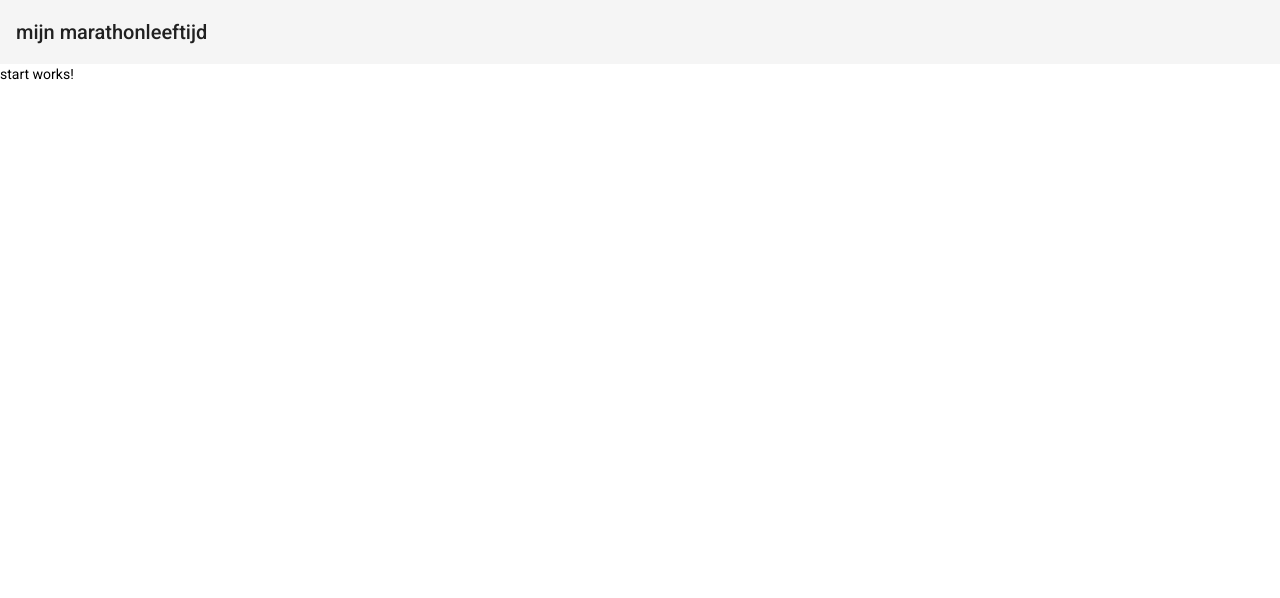
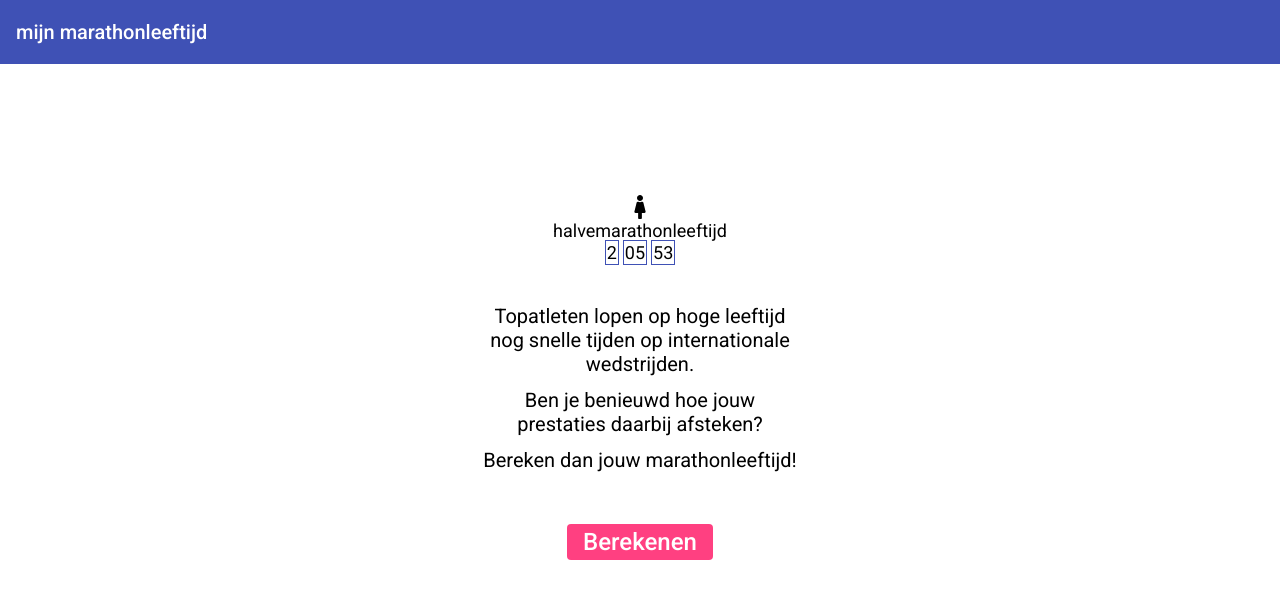
Before and after one commit to mvollebregt/marathonleeftijd, an Angular app: page / in a window 1280 px wide. Shown: the top 598 px of the page. Built offline with nearby package versions, Linux system fonts and the light colour scheme.

Commit message:
eerste schermontwerp

```diff
--- a/package.json
+++ b/package.json
@@ -21,6 +21,9 @@
     "@angular/platform-browser": "~9.0.0-rc.2",
     "@angular/platform-browser-dynamic": "~9.0.0-rc.2",
     "@angular/router": "~9.0.0-rc.2",
+    "@fortawesome/angular-fontawesome": "^0.6.0-alpha.0",
+    "@fortawesome/fontawesome-svg-core": "^1.2.21",
+    "@fortawesome/free-solid-svg-icons": "^5.10.2",
     "rxjs": "~6.5.3",
     "tslib": "^1.10.0",
     "zone.js": "~0.10.2"
--- a/src/app/app.component.html
+++ b/src/app/app.component.html
@@ -1,5 +1,13 @@
-<mat-toolbar>
+<mat-toolbar color="primary">
   mijn marathonleeftijd
 </mat-toolbar>
 
-<router-outlet></router-outlet>
+<div class="main-wrapper">
+
+  <mar-status>
+  </mar-status>
+
+  <main>
+    <router-outlet></router-outlet>
+  </main>
+</div>
--- a/src/app/app.component.scss
+++ b/src/app/app.component.scss
@@ -0,0 +1,16 @@
+.main-wrapper {
+  display: flex;
+  flex-direction: column;
+  align-items: center;
+  justify-content: center;
+  margin: 10vw;
+  text-align: center;
+
+  > * {
+    max-width: 20rem;
+  }
+}
+
+main {
+  margin: 5vh 4vw;
+}
--- a/src/app/start/start.component.html
+++ b/src/app/start/start.component.html
@@ -1 +1,4 @@
-<p>start works!</p>
+<p>Topatleten lopen op hoge leeftijd nog snelle tijden op internationale wedstrijden.</p>
+<p>Ben je benieuwd hoe jouw prestaties daarbij afsteken?</p>
+<p>Bereken dan jouw marathonleeftijd!</p>
+<button mat-flat-button color="accent">Berekenen</button>
--- /dev/null
+++ b/src/app/start/start.component.scss
@@ -0,0 +1,3 @@
+button.mat-flat-button {
+  margin-top: 5vh;
+}
--- a/src/app/start/start.component.ts
+++ b/src/app/start/start.component.ts
@@ -1,15 +1,9 @@
-import {Component, OnInit} from '@angular/core';
+import {Component} from '@angular/core';
 
 @Component({
   selector: 'mar-start',
-  templateUrl: './start.component.html'
+  templateUrl: './start.component.html',
+  styleUrls: ['./start.component.scss']
 })
-export class StartComponent implements OnInit {
-
-  constructor() {
-  }
-
-  ngOnInit() {
-  }
-
+export class StartComponent {
 }
--- /dev/null
+++ b/src/app/status/status.component.html
@@ -0,0 +1,7 @@
+<fa-icon class="gender-icon" [icon]="genderIcon" size="lg"></fa-icon>
+<div>{{distance}}</div>
+<div class="time">
+  <span>2</span>
+  <span>05</span>
+  <span>53</span>
+</div>
--- /dev/null
+++ b/src/app/status/status.component.scss
@@ -0,0 +1,19 @@
+@media (max-width: 992px) {
+  * {
+    font-size: 16px;
+    line-height: 20px;
+  }
+}
+
+@media (min-width: 992px) {
+  * {
+    font-size: 18px;
+    line-height: 22px;
+  }
+}
+
+.time > * {
+  padding: 1px;
+  margin: 2px;
+  border: 1px solid #3f51b5;
+}
--- /dev/null
+++ b/src/app/status/status.component.ts
@@ -0,0 +1,23 @@
+import {Component, Input, OnChanges, SimpleChanges} from '@angular/core';
+import {faFemale, faMale} from '@fortawesome/free-solid-svg-icons';
+
+@Component({
+  selector: 'mar-status',
+  templateUrl: './status.component.html',
+  styleUrls: ['./status.component.scss']
+})
+export class StatusComponent implements OnChanges {
+
+  @Input() gender: 'male' | 'female' = 'female';
+
+  genderIcon = faFemale;
+  distance = 'halvemarathonleeftijd';
+
+  ngOnChanges(changes: SimpleChanges): void {
+    if (changes.gender) {
+      this.genderIcon = this.gender === 'male' ? faMale : faFemale;
+    }
+  }
+
+
+}
--- a/src/styles.scss
+++ b/src/styles.scss
@@ -8,3 +8,19 @@ body {
   margin: 0;
   font-family: Roboto, "Helvetica Neue", sans-serif;
 }
+
+@import '~@angular/material/theming';
+
+// Define a custom typography config that overrides the font-family as well as the
+// `headlines` and `body-1` levels.
+$custom-typography: mat-typography-config(
+  $body-1: mat-typography-level(24px, 28px, 400),
+  $button: mat-typography-level(24px, 28px, 500)
+);
+
+@include mat-core($custom-typography);
+
+p {
+  font-size: 20px;
+  line-height: 24px;
+}
```
Also changed, not shown: src/app/app.module.ts (+9 -2 lines), 2 other files (tests, documents, lock files or other folders).
